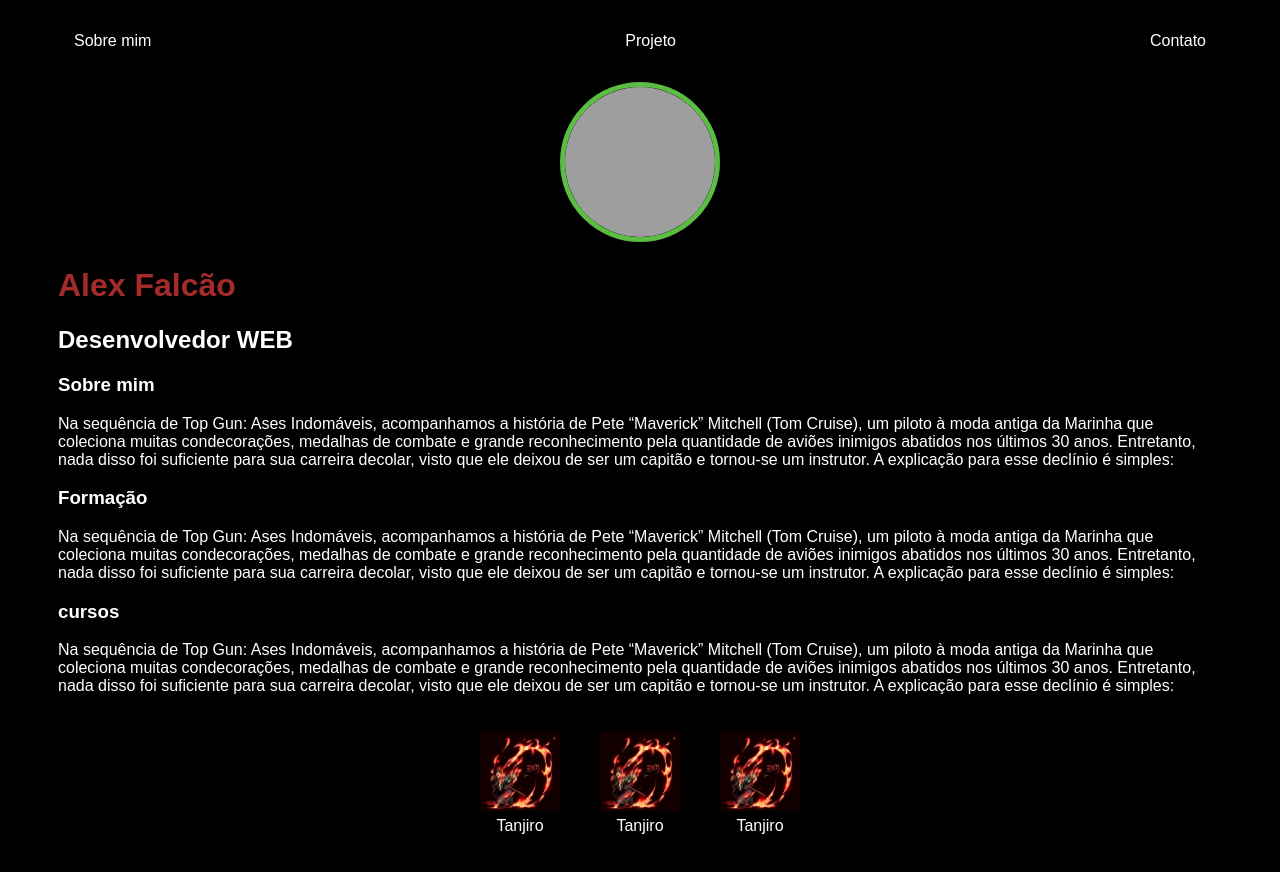
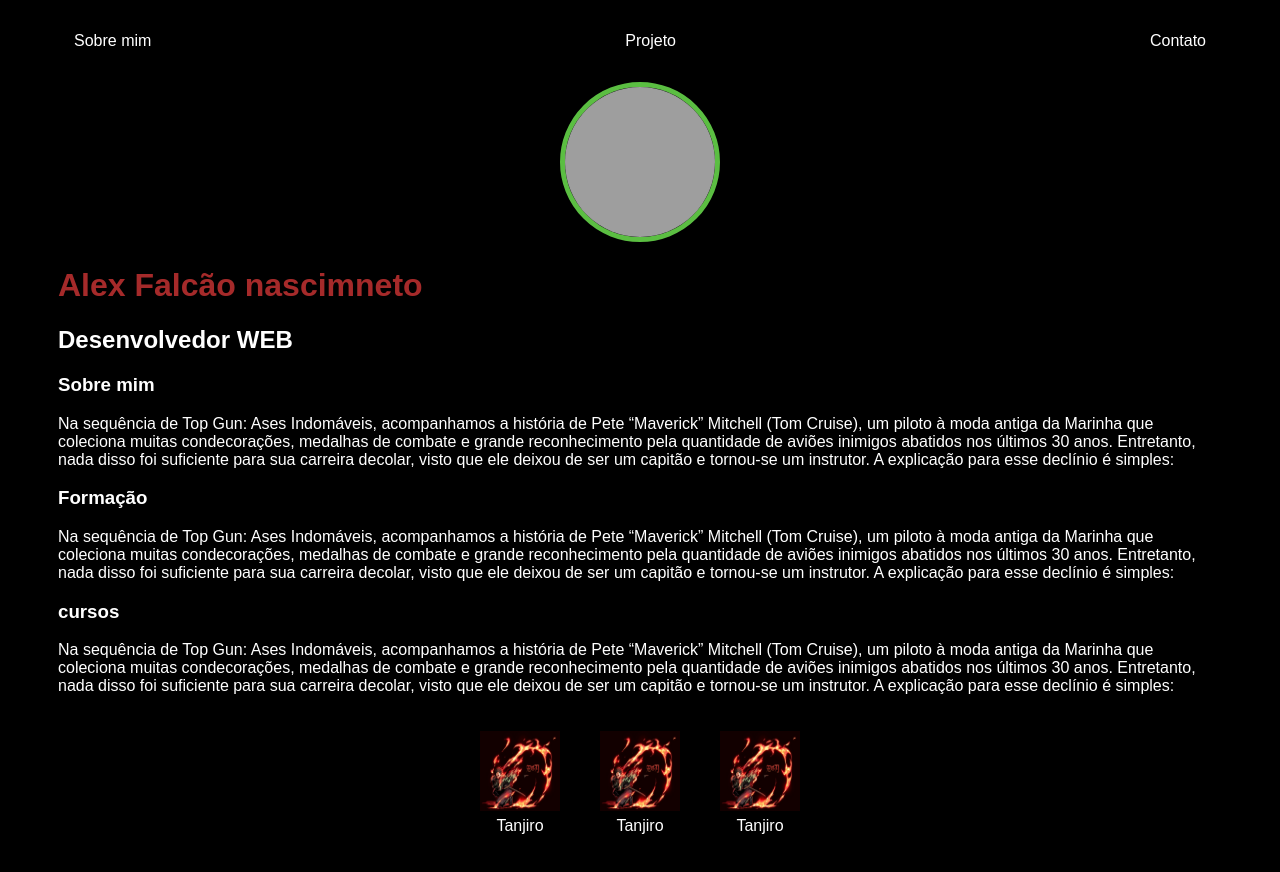
Before and after one commit to Falcaomil/teste1, a plain HTML site: page index.html in a window 1280 px wide. Drawn offline with Linux system fonts and the light colour scheme; grey boxes are pictures that could not be loaded.

Commit message:
Update index.html

```diff
--- a/index.html
+++ b/index.html
@@ -26,7 +26,7 @@
         <div class="center">
             <img src="alex.jpg"></img>
         </div>
-        <h1>Alex Falcão</h1>
+        <h1>Alex Falcão nascimneto</h1>
         <h2>Desenvolvedor WEB</h2>
     </header>
 
```
